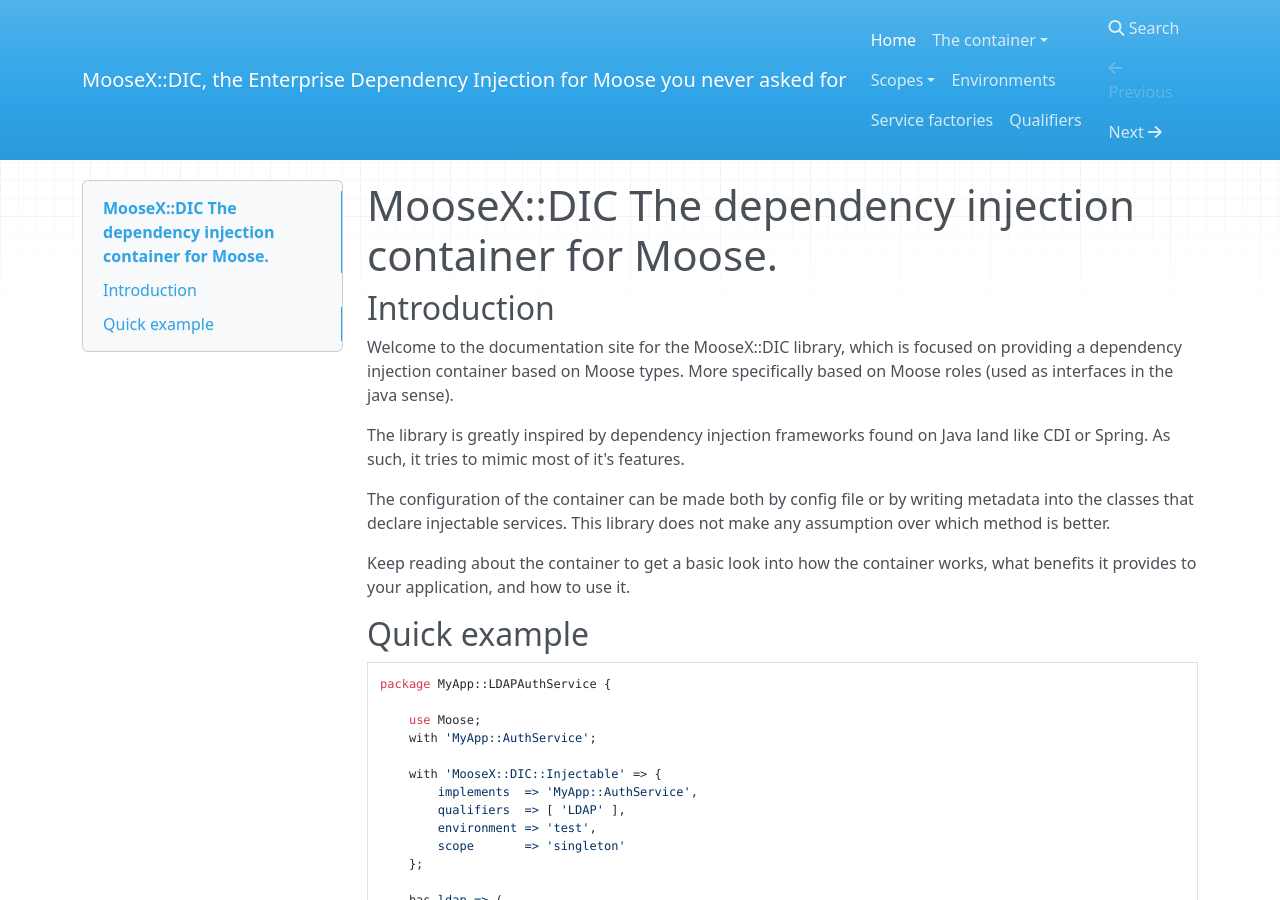
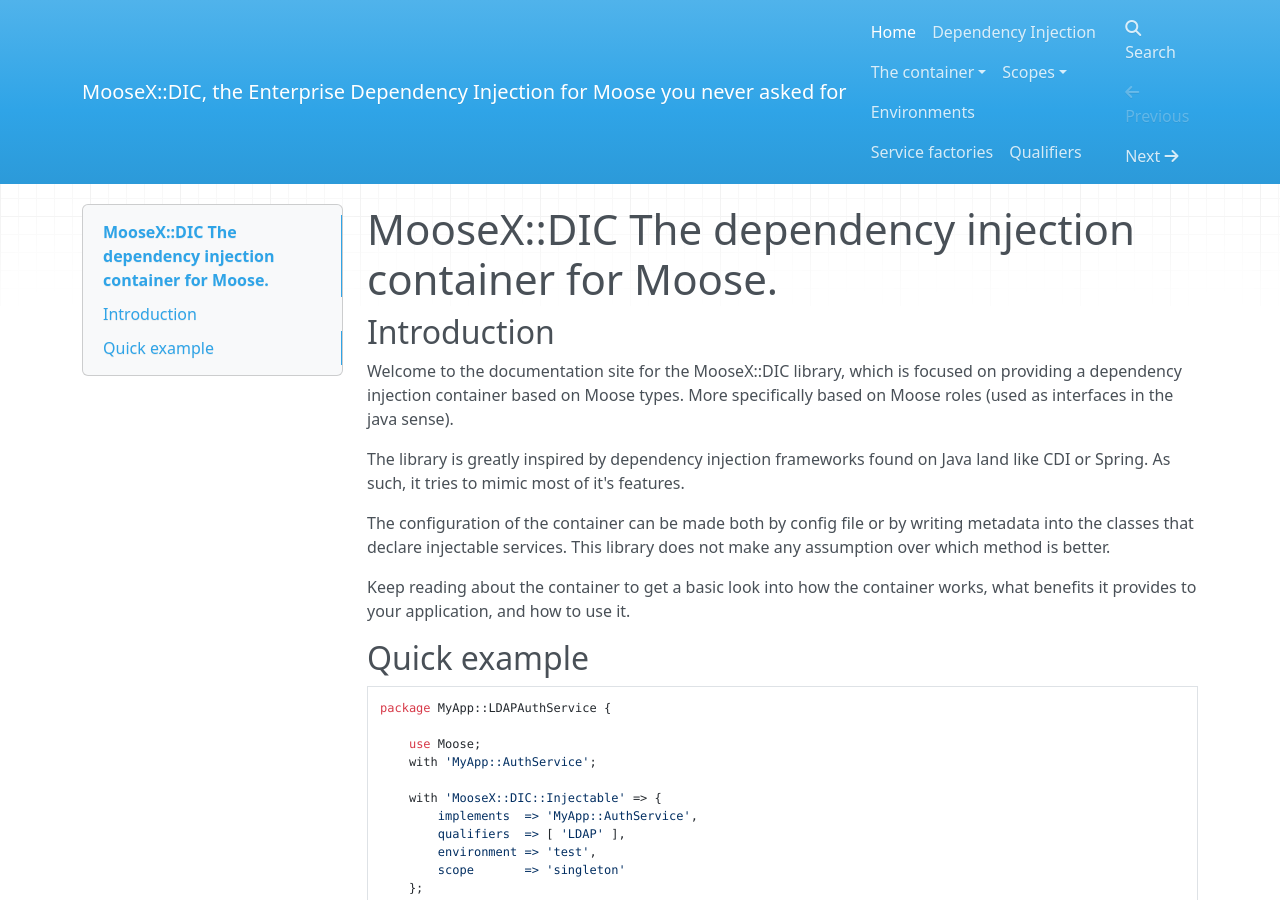
Before and after one commit to loic-prieto/moosex-dic, an MkDocs documentation site: the page built from doc/docs/index.md, in a window 1280 px wide and 900 px high. Built offline with MkDocs 1.6.1, drawn with Linux system fonts in a browser that asks for light colours; nearby versions of some CDN libraries; old or Windows-style settings are respelled for this version of MkDocs.

Commit message:
Add DI doc section to index

```diff
--- a/doc/mkdocs.yml
+++ b/doc/mkdocs.yml
@@ -1,6 +1,7 @@
-site_name: MooseX::DIC, the Enterprise Dependency Injection for Moose you never asked for
+site_name: 'MooseX::DIC, the Enterprise Dependency Injection for Moose you never asked for'
 pages:
   - Home: index.md
+  - 'Dependency Injection': di.md
   - 'The container':
     - Overview: container_index.md
     - 'Injection by type': container_injection.md
```
